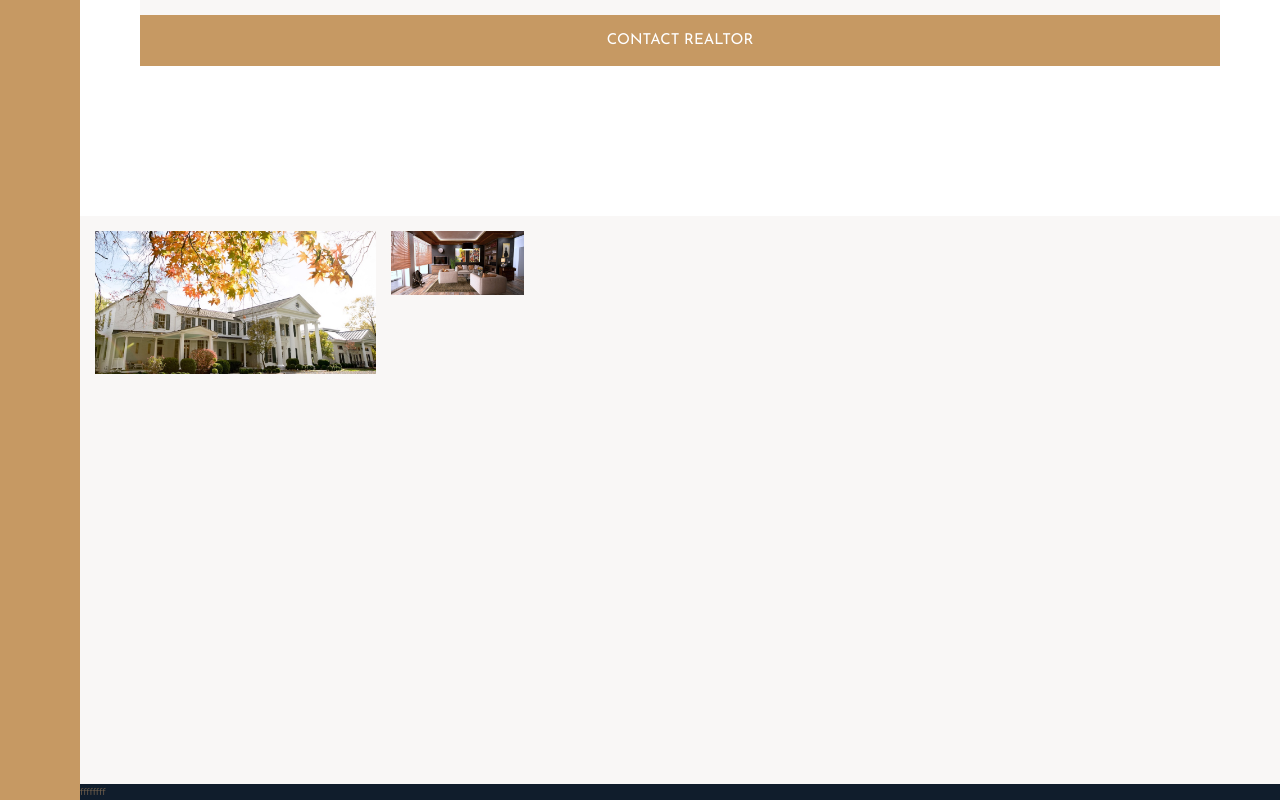
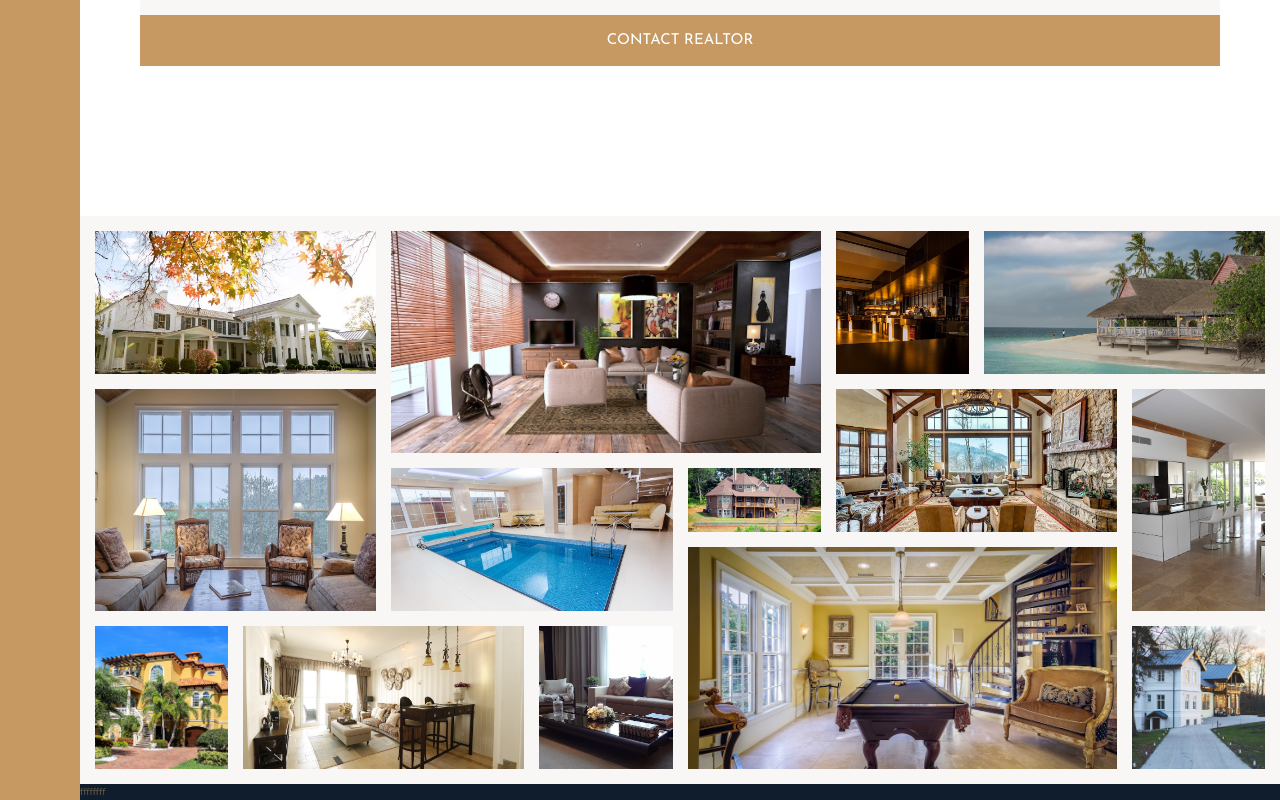
Before and after one commit to mudemy3637/CSS_Grid, a website: page index.html in a window 1280 px wide. Shown: the part 7968-8768 px from the top of the page. Drawn offline with nearby package versions, Linux system fonts and the light colour scheme.

Commit message:
115. Building the Gallery - Part 2

```diff
--- a/index.html
+++ b/index.html
@@ -305,10 +305,72 @@
 
     <section class="gallery">
       <figure class="gallery__item gallery__item--1">
-        <img class="gallery__img" src="img/gal-1.jpeg" alt="Gallery image 1" class="gallery_img" />
+        <img
+          class="gallery__img"
+          src="img/gal-1.jpeg"
+          alt="Gallery image 1"
+          class="gallery_img"
+        />
       </figure>
+
       <figure class="gallery__item gallery__item--2">
-        <img class="gallery__img" src="img/gal-2.jpeg" alt="Gallery image 2" class="gallery_img" />
+        <img src="img/gal-2.jpeg" alt="Gallery image 2" class="gallery__img" />
+      </figure>
+      <figure class="gallery__item gallery__item--3">
+        <img src="img/gal-3.jpeg" alt="Gallery image 3" class="gallery__img" />
+      </figure>
+      <figure class="gallery__item gallery__item--4">
+        <img src="img/gal-4.jpeg" alt="Gallery image 4" class="gallery__img" />
+      </figure>
+      <figure class="gallery__item gallery__item--5">
+        <img src="img/gal-5.jpeg" alt="Gallery image 5" class="gallery__img" />
+      </figure>
+      <figure class="gallery__item gallery__item--6">
+        <img src="img/gal-6.jpeg" alt="Gallery image 6" class="gallery__img" />
+      </figure>
+      <figure class="gallery__item gallery__item--7">
+        <img src="img/gal-7.jpeg" alt="Gallery image 7" class="gallery__img" />
+      </figure>
+      <figure class="gallery__item gallery__item--8">
+        <img src="img/gal-8.jpeg" alt="Gallery image 8" class="gallery__img" />
+      </figure>
+      <figure class="gallery__item gallery__item--9">
+        <img src="img/gal-9.jpeg" alt="Gallery image 9" class="gallery__img" />
+      </figure>
+      <figure class="gallery__item gallery__item--10">
+        <img
+          src="img/gal-10.jpeg"
+          alt="Gallery image 10"
+          class="gallery__img"
+        />
+      </figure>
+      <figure class="gallery__item gallery__item--11">
+        <img
+          src="img/gal-11.jpeg"
+          alt="Gallery image 11"
+          class="gallery__img"
+        />
+      </figure>
+      <figure class="gallery__item gallery__item--12">
+        <img
+          src="img/gal-12.jpeg"
+          alt="Gallery image 12"
+          class="gallery__img"
+        />
+      </figure>
+      <figure class="gallery__item gallery__item--13">
+        <img
+          src="img/gal-13.jpeg"
+          alt="Gallery image 13"
+          class="gallery__img"
+        />
+      </figure>
+      <figure class="gallery__item gallery__item--14">
+        <img
+          src="img/gal-14.jpeg"
+          alt="Gallery image 14"
+          class="gallery__img"
+        />
       </figure>
     </section>
 
--- a/sass/_gallery.scss
+++ b/sass/_gallery.scss
@@ -11,7 +11,61 @@
   &__item {
     &--1 {
       grid-row: 1 / span 2;
-      grid-column: 1/ span 2;
+      grid-column: 1 / span 2;
+    }
+
+    &--2 {
+      grid-row: 1 / span 3;
+      grid-column: 3 / span 3;
+    }
+
+    &--3 {
+      grid-row: 1 / span 2;
+      grid-column: 6 / 7;
+    }
+    &--4 {
+      grid-row: 1 / span 2;
+      grid-column: 7 / -1;
+    }
+    &--5 {
+      grid-row: 3 / span 3;
+      grid-column: 1 / span 2;
+    }
+    &--6 {
+      grid-row: 4 / span 2;
+      grid-column: 3 / span 2;
+    }
+    &--7 {
+      grid-row: 4 / 5;
+      grid-column: 5 / 6;
+    }
+    &--8 {
+      grid-row: 3 / span 2;
+      grid-column: 6 / span 2;
+    }
+    &--9 {
+      grid-row: 3 / span 3;
+      grid-column: 8 / span -1;
+    }
+    &--10 {
+      grid-row: 6 / span 2;
+      grid-column: 1 / 2;
+    }
+    &--11 {
+      grid-row: 6 / span 2;
+      grid-column: 2 / span 2;
+    }
+    &--12 {
+      grid-row: 6 / span 2;
+      grid-column: 4 / 5;
+    }
+    &--13 {
+      grid-row: 5 / span 3;
+      grid-column: 5 / span 3;
+    }
+    &--14 {
+      grid-row: 6 / span 2;
+      grid-column: 8 / -1;
     }
   }
 
```
Also changed, not shown: css/style.css.
